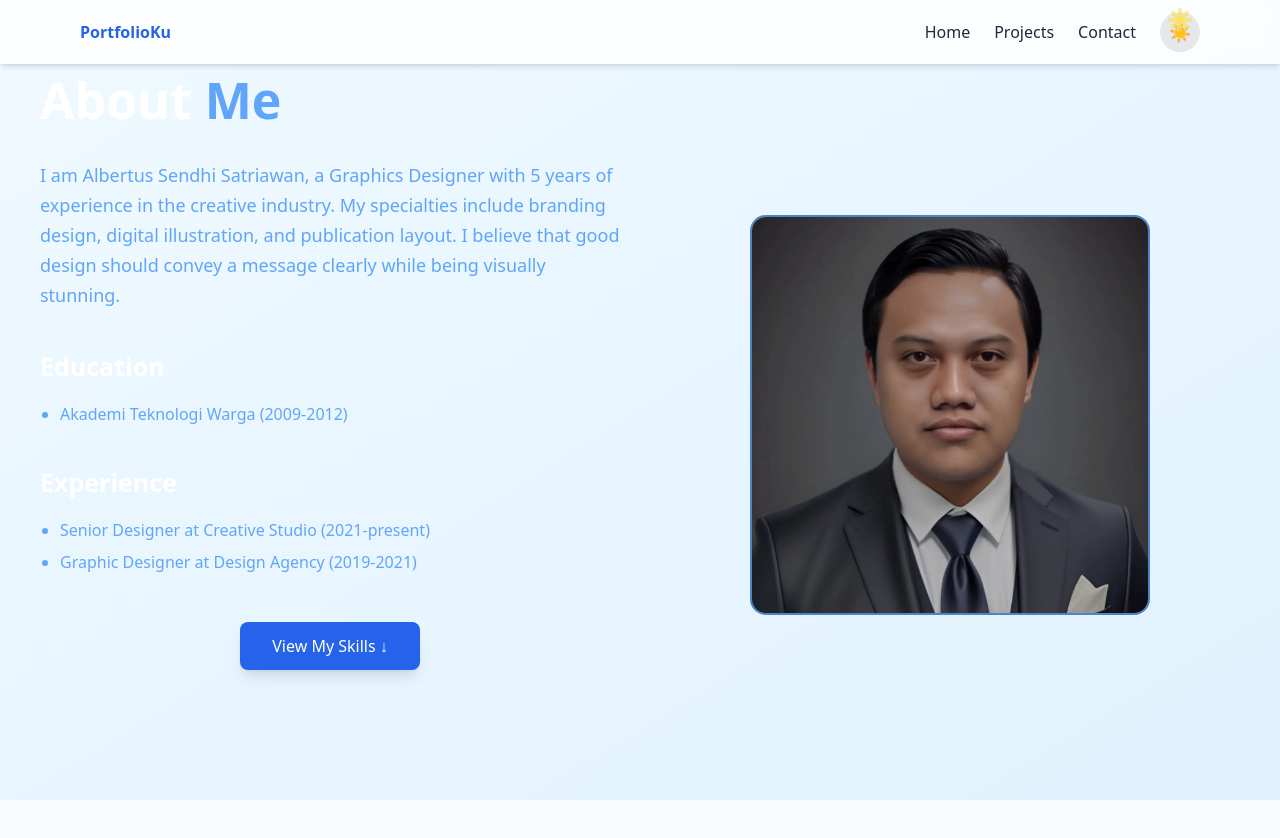
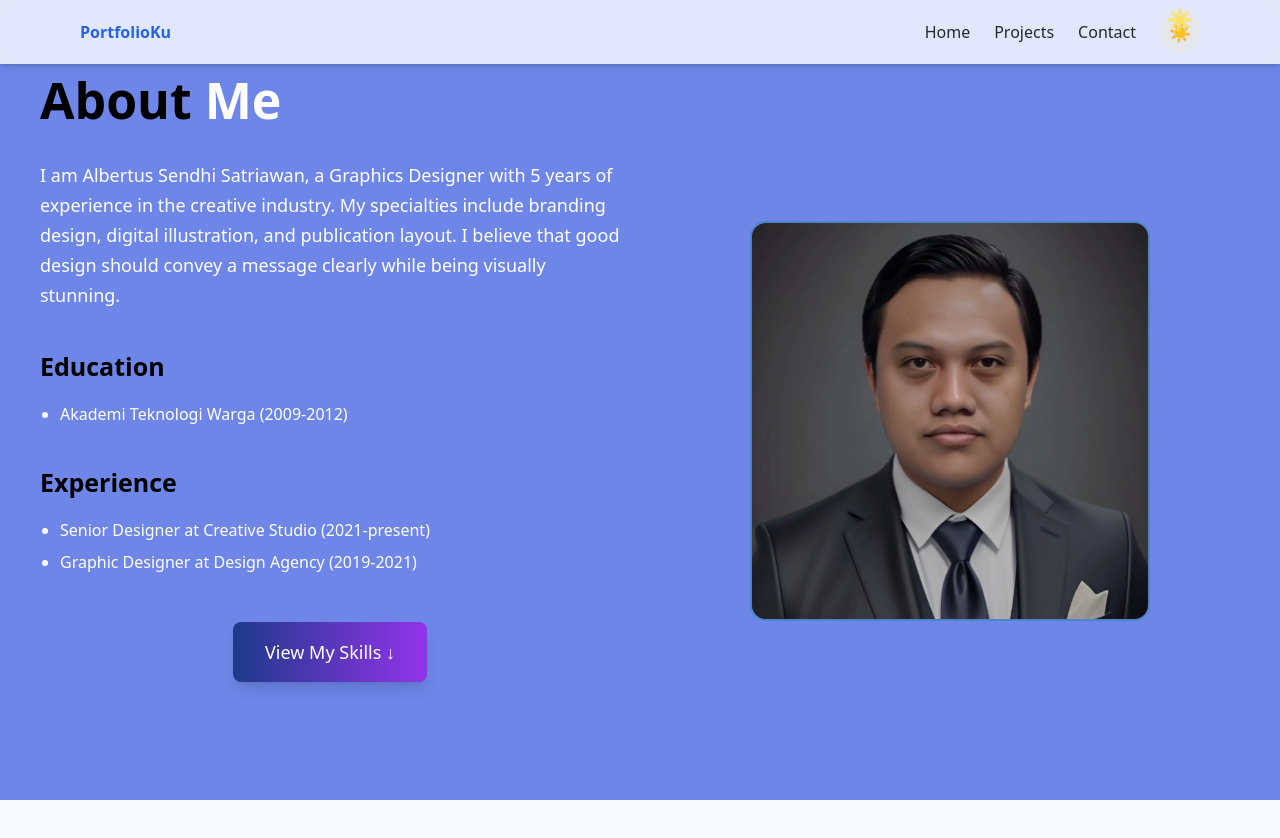
Before and after one commit to sendhi91/justacontent, a React (Create React App) app: page /about in a window 1280 px wide. Shown: the top 838 px of the page. Built offline with nearby package versions, Linux system fonts and the light colour scheme.

Commit message:
Add files via upload

```diff
--- a/src/components/About.jsx
+++ b/src/components/About.jsx
@@ -56,21 +56,21 @@ const About = () => {
       style={{
         background: darkMode
           ? 'linear-gradient(to bottom right, #111827, #1f2937)'
-          : 'linear-gradient(to bottom right, #f0f9ff, #e0f2fe)'
+          : 'linear-gradient(to bottom right, #6D86E8, #6D86E8)'
       }}
     >
       <div className="max-w-7xl mx-auto">
-        <motion.h2
-          className="text-white text-4xl md:text-[50px] font-bold mb-10"
-          variants={itemVariants}
-        >
-          About <span className="text-blue-400">Me</span>
-        </motion.h2>
+      <motion.h2
+  className="text-navy dark:text-white text-4xl md:text-[50px] font-bold mb-10"
+  variants={itemVariants}
+>
+  About <span className="text-white dark:text-blue-400">Me</span>
+</motion.h2>
 
         <div className="flex flex-col md:flex-row gap-10">
           <motion.div className="flex-1" variants={containerVariants}>
             <motion.p
-              className="text-blue-400 text-[18px] max-w-3xl leading-[30px] mb-10"
+              className="text-white dark:text-blue-400 text-[18px] max-w-3xl leading-[30px] mb-10"
               variants={itemVariants}
             >
               I am Albertus Sendhi Satriawan,
@@ -81,8 +81,8 @@ const About = () => {
             </motion.p>
 
             <motion.div className="mt-10" variants={itemVariants}>
-              <h3 className="text-white text-2xl md:text-[25px] font-bold mb-5">Education</h3>
-              <ul className="text-blue-400 list-disc pl-5 space-y-2">
+              <h3 className="text-navy dark:text-white text-2xl md:text-[25px] font-bold mb-5">Education</h3>
+              <ul className="text-white dark:text-blue-400 list-disc pl-5 space-y-2">
                 <motion.li variants={itemVariants}>
                   Akademi Teknologi Warga (2009-2012)
                 </motion.li>
@@ -90,8 +90,8 @@ const About = () => {
             </motion.div>
 
             <motion.div className="mt-10" variants={itemVariants}>
-              <h3 className="text-white text-2xl md:text-[25px] font-bold mb-5">Experience</h3>
-              <ul className="text-blue-400 list-disc pl-5 space-y-2">
+              <h3 className="text-navy dark:text-white text-2xl md:text-[25px] font-bold mb-5">Experience</h3>
+              <ul className="text-white dark:text-blue-400 list-disc pl-5 space-y-2">
                 <motion.li variants={itemVariants}>
                   Senior Designer at Creative Studio (2021-present)
                 </motion.li>
@@ -110,10 +110,15 @@ const About = () => {
                 onClick={navigateToSkills}
                 whileHover={{
                   scale: 1.05,
-                  boxShadow: '0 8px 20px -5px rgba(37, 99, 235, 0.4)'
+                  boxShadow: darkMode
+                  ? '0 10px 25px -5px rgba(234, 88, 12, 0.4)' // Orange shadow
+                  : '0 10px 25px -5px rgb(244, 244, 248)', // Indigo shadow
                 }}
                 whileTap={{ scale: 0.97 }}
-                className="px-8 py-3 bg-blue-600 hover:bg-blue-700 text-white font-medium rounded-lg transition-all duration-300 shadow-lg relative overflow-hidden group"
+                className={`px-8 py-4 text-white rounded-lg font-medium text-lg shadow-lg relative overflow-hidden ${darkMode
+                  ? 'bg-gradient-to-r from-orange-700 to-orange-600'
+                  : 'bg-gradient-to-r from-blue-900 to-purple-600'
+                  }`}
               >
                 <span className="relative z-10">View My Skills ↓</span>
                 <motion.span
--- a/src/components/Hero.jsx
+++ b/src/components/Hero.jsx
@@ -201,7 +201,7 @@ const Hero = () => {
               onClick={handleGoDeeper}
               className={`px-8 py-4 text-white rounded-lg font-medium text-lg shadow-lg relative overflow-hidden ${darkMode
                 ? 'bg-gradient-to-r from-orange-700 to-orange-600'
-                : 'bg-gradient-to-r from-blue-500 to-purple-600'
+                : 'bg-gradient-to-r from-blue-900 to-purple-600'
                 }`}
             >
               <span className="relative z-10">Go Deeper</span>
@@ -241,18 +241,18 @@ const Hero = () => {
               whileHover={{ scale: 1.05 }}
             />
 
-            {/* Decorative Element */}
+            {/* Decorative Element*/}
             <motion.div
-              className="absolute -bottom-4 -right-4 w-24 h-24 bg-purple-600 rounded-full mix-blend-multiply opacity-70"
-              animate={{
-                scale: [1, 1.1, 1],
-                rotate: [0, 10, 0]
-              }}
-              transition={{
-                repeat: Infinity,
-                duration: 5,
-                ease: "easeInOut"
-              }}
+              // className="absolute -bottom-4 -right-4 w-24 h-24 bg-purple-600 rounded-full mix-blend-multiply opacity-70"
+              // animate={{
+              //   scale: [1, 1.1, 1],
+              //   rotate: [0, 10, 0]
+              // }}
+              // transition={{
+              //   repeat: Infinity,
+              //   duration: 5,
+              //   ease: "easeInOut"
+              // }}
             />
           </div>
         </motion.div>
--- a/src/components/Skills.jsx
+++ b/src/components/Skills.jsx
@@ -69,18 +69,19 @@ const Skills = () => {
       variants={containerVariants}
       style={{
         background: darkMode
-          ? 'linear-gradient(to bottom right, #111827, #1f2937)'
-          : 'linear-gradient(to bottom right, #f0f9ff, #e0f2fe)'
+  ? 'linear-gradient(to right, #111827 0%, #111827 40%, #1f2937 60%, #1f2937 100%)'
+  : 'linear-gradient(to right, #ffffff 0%, #ffffff 40%, #6D86E8 60%, #6D86E8 100%)'
       }}
     >
       <div className="max-w-7xl mx-auto">
       <motion.h2
-          className="text-4xl md:text-[50px] font-bold mb-10 text-center"
+  className="text-4xl md:text-[50px] font-bold mb-10 text-center pl-4" // tambahkan pl-4 (padding-left)
   initial={{ y: -20, opacity: 0 }}
   animate={{ y: 0, opacity: 1 }}
   transition={{ duration: 0.6 }}
 >
-          <span className={darkMode ? 'text-blue-400' : 'text-blue-600'}>My</span> Skills
+  <span className={darkMode ? 'text-blue-400' : 'text-blue-600'}>My</span>{" "}
+  <span className="text-white">Skills</span>
 </motion.h2>
 
         <div className="grid grid-cols-1 md:grid-cols-2 gap-10">
@@ -142,14 +143,14 @@ const Skills = () => {
             whileHover={{
               scale: 1.05,
               boxShadow: darkMode
-                ? '0 10px 25px -5px rgba(59, 130, 246, 0.4)'
-                : '0 10px 25px -5px rgba(29, 78, 216, 0.4)'
+                  ? '0 10px 25px -5px rgba(234, 88, 12, 0.4)' // Orange shadow
+                  : '0 10px 25px -5px rgba(79, 70, 229, 0.4)', // Indigo shadow
+                transition: { duration: 0.3 }
               }}
             whileTap={{ scale: 0.95 }}
-            className={`px-8 py-3 rounded-lg font-medium text-lg transition-all shadow-lg ${
-              darkMode
-                ? 'bg-blue-600 hover:bg-blue-700 text-white'
-                : 'bg-blue-500 hover:bg-blue-600 text-white'
+            className={`px-8 py-4 text-white rounded-lg font-medium text-lg shadow-lg relative overflow-hidden ${darkMode
+              ? 'bg-gradient-to-r from-orange-700 to-orange-600'
+              : 'bg-gradient-to-r from-blue-900 to-purple-600'
               }`}
           >
             View My Projects →
```
Lines whose indentation alone changed are shown as unchanged.
